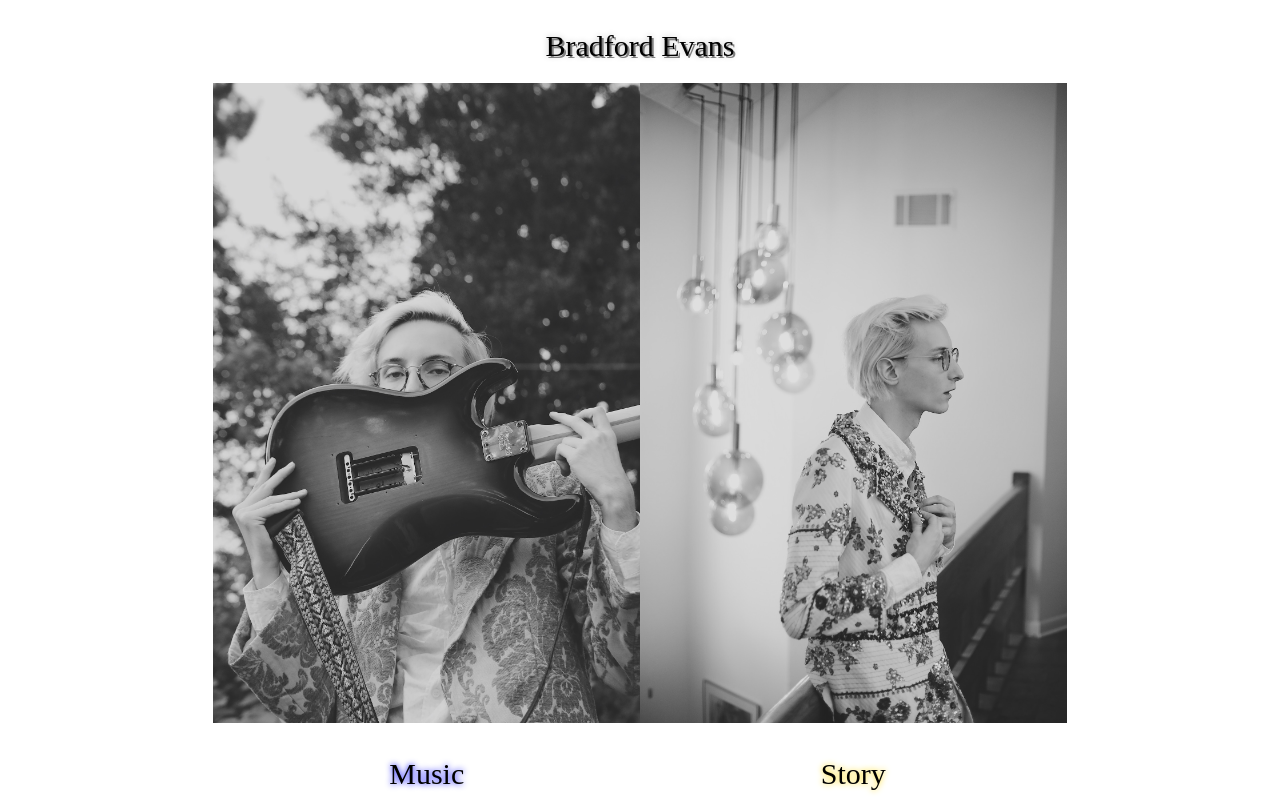
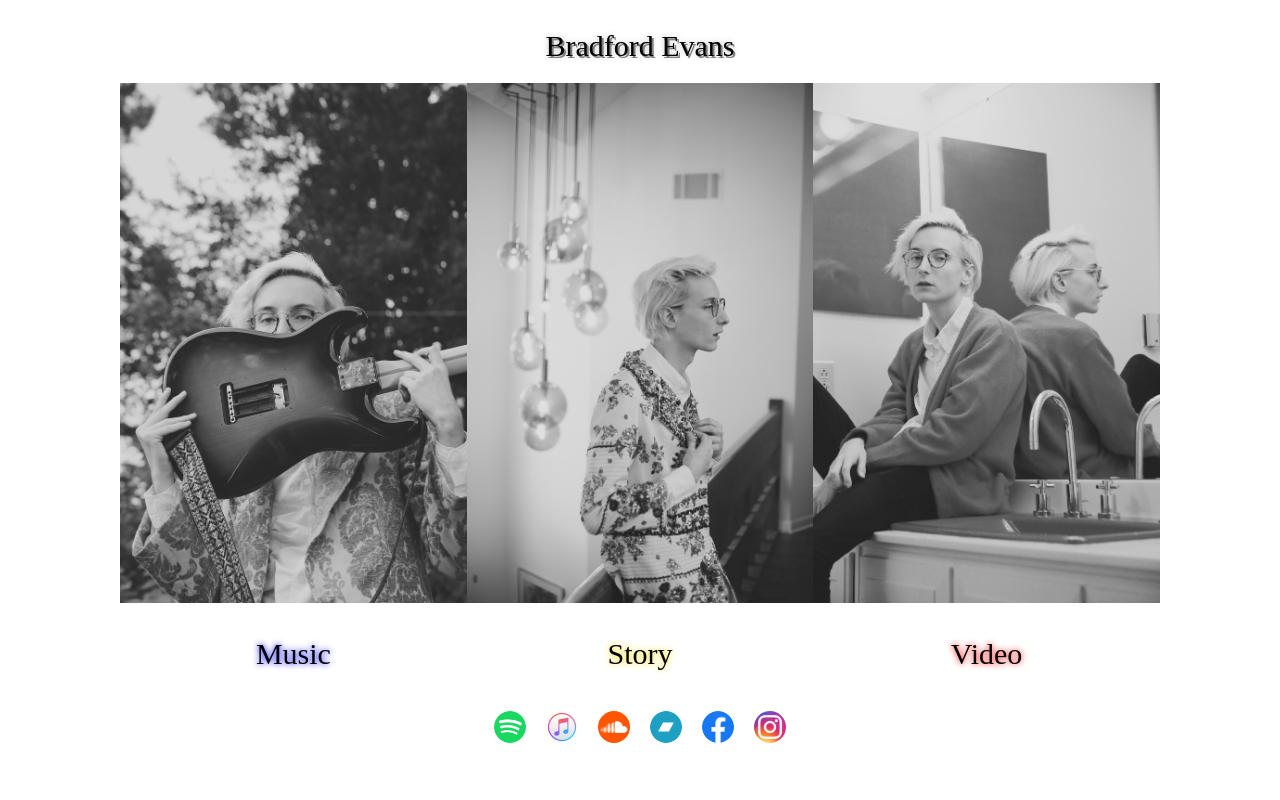
Before and after one commit to willc417/bradfordevans, a React (Create React App) app in the folder bradfordevans/: page / in a window 1280 px wide. Shown: the top 800 px of the page. Built offline with nearby package versions, Linux system fonts and the light colour scheme.

Commit message:
Adjust first page size

```diff
--- a/bradfordevans/src/Components/App.css
+++ b/bradfordevans/src/Components/App.css
@@ -26,7 +26,7 @@
   flex-wrap: wrap;
 }
 .frontPageImage {
-    height: 80vh;
+    height: 65vh;
     width:  auto;
 }
 .frontPageText {
```
